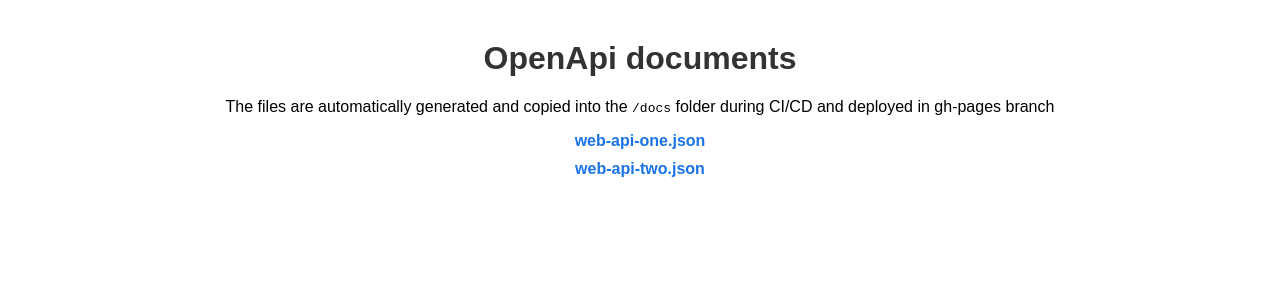
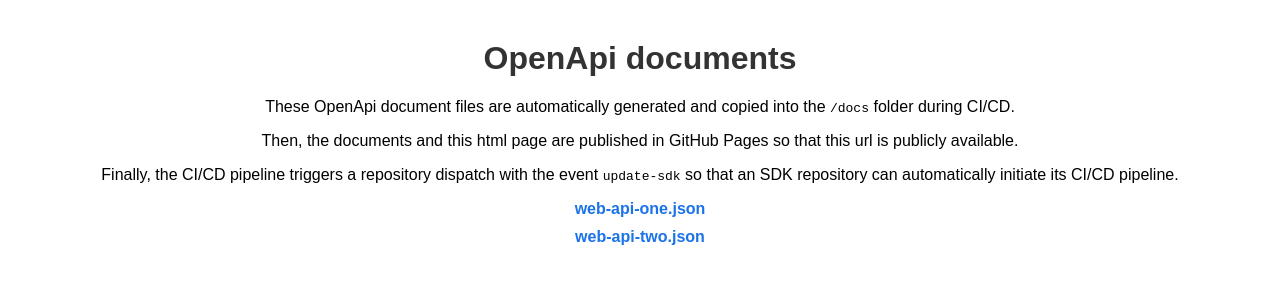
Before and after one commit to diegosasw/sample-open-api-swashbuckle, a plain HTML site: page docs/index.html in a window 1280 px wide. Drawn offline with Linux system fonts and the light colour scheme.

Commit message:
Updated HTML, no changes in OpenApi

```diff
--- a/docs/index.html
+++ b/docs/index.html
@@ -33,7 +33,9 @@
 </head>
 <body>
     <h1>OpenApi documents</h1>
-    <p>The files are automatically generated and copied into the <code>/docs</code> folder during CI/CD and deployed in gh-pages branch</p>
+    <p>These OpenApi document files are automatically generated and copied into the <code>/docs</code> folder during CI/CD.</p>
+    <p>Then, the documents and this html page are published in GitHub Pages so that this url is publicly available.</p>
+    <p>Finally, the CI/CD pipeline triggers a repository dispatch with the event <code>update-sdk</code> so that an SDK repository can automatically initiate its CI/CD pipeline.</p>
     <ul>
         <li><a href="web-api-one.json" download>web-api-one.json</a></li>
         <li><a href="web-api-two.json" download>web-api-two.json</a></li>
```
